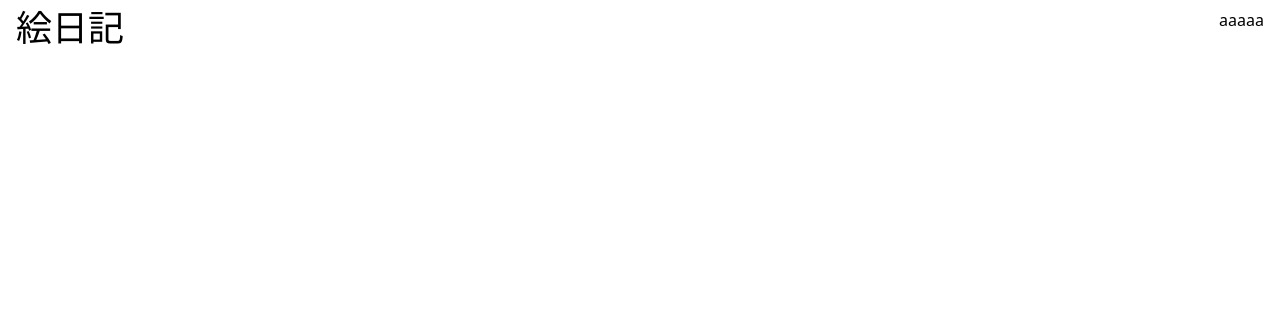
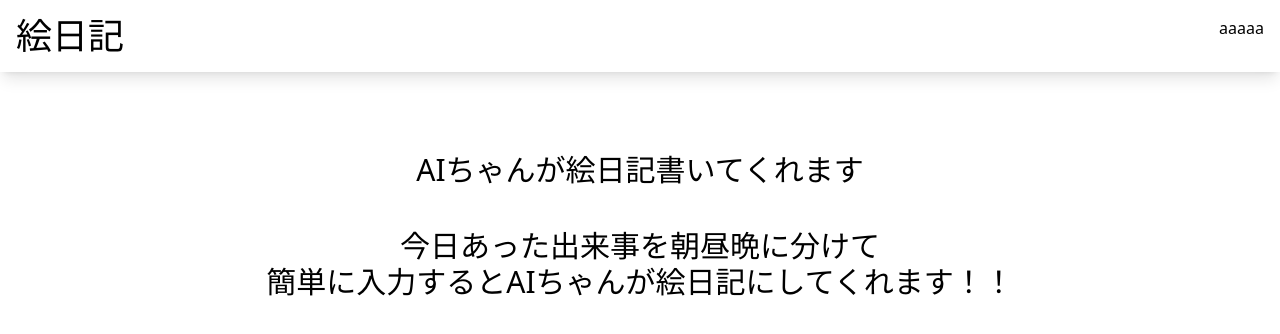
Before and after one commit to scla-sagauniv/atarime_tabetai, a Next.js app in the folder img-diary/: page / in a window 1280 px wide. Shown: the top 334 px of the page. Built offline with nearby package versions, Linux system fonts and the light colour scheme.

Commit message:
#1 update　ヘッダー成形

```diff
--- a/img-diary/pages/components/Header.js
+++ b/img-diary/pages/components/Header.js
@@ -1,7 +1,7 @@
 export default function Header() {
   return (
     <>
-      <div className="container py-2 px-4 flex justify-between">
+      <div className="py-4 px-4 flex justify-between shadow-lg w-100">
           <div>
             <a className=" text-4xl">絵日記</a>
           </div>
--- a/img-diary/pages/index.js
+++ b/img-diary/pages/index.js
@@ -5,7 +5,15 @@ export default function Home() {
   return (
     <>
       <main>
-        <Header />
+        <div className='flex flex-col m-0'>
+          <Header />
+          <div className='flex justify-center px-xl'>
+            <div className='container'>
+              <p className='text-center mt-20 text-3xl'>AIちゃんが絵日記書いてくれます</p>
+              <p className='text-center mt-10 text-3xl'>今日あった出来事を朝昼晩に分けて<br/>簡単に入力するとAIちゃんが絵日記にしてくれます！！</p>
+            </div>
+          </div>
+        </div>
       </main>
     </>
   )
```
